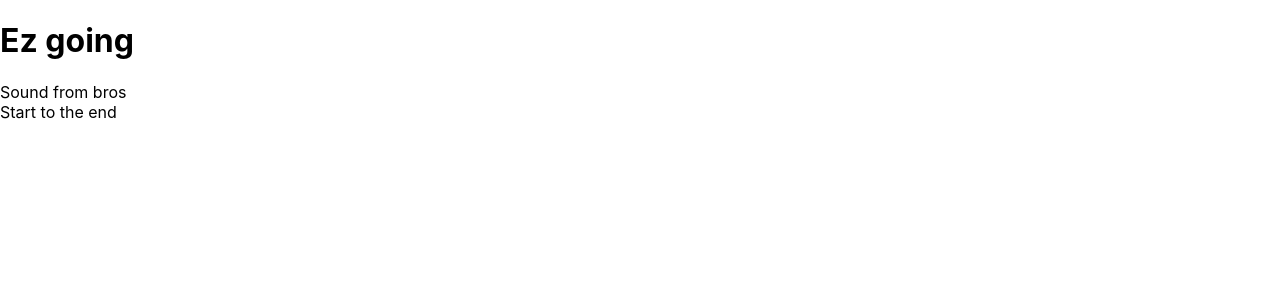
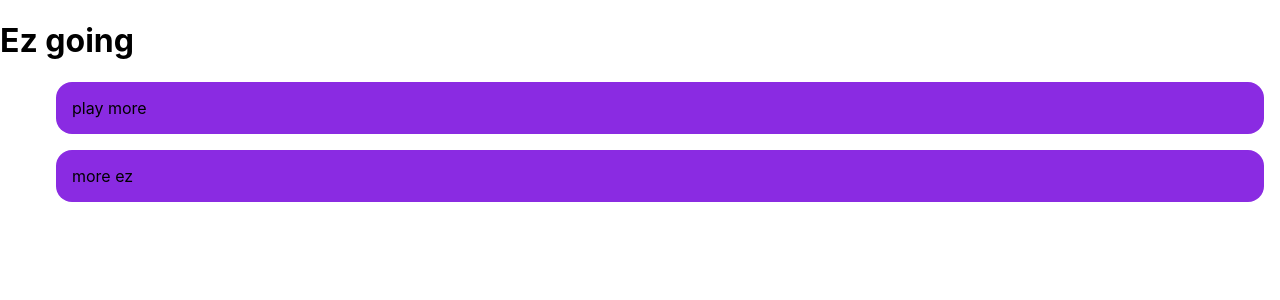
Before and after one commit to mmkclement/react, a React (Create React App) app: page / in a window 1280 px wide. Shown: the top 300 px of the page. Built offline with nearby package versions, Linux system fonts and the light colour scheme.

Commit message:
module.css

```diff
--- a/package.json
+++ b/package.json
@@ -6,6 +6,7 @@
     "@testing-library/jest-dom": "^5.16.5",
     "@testing-library/react": "^13.4.0",
     "@testing-library/user-event": "^13.5.0",
+    "classnames": "^2.3.2",
     "react": "^18.2.0",
     "react-dom": "^18.2.0",
     "react-scripts": "5.0.1",
--- a/src/App.jsx
+++ b/src/App.jsx
@@ -1,5 +1,5 @@
 import React from 'react';
-import Todos from './components/Todos/todos';
+import Todos from './components/Todos/Todos';
 
 function App() {
 return <Todos title = "Ez going" />;
--- /dev/null
+++ b/src/components/TodoItem/Todoitem.module.css
@@ -0,0 +1,9 @@
+.todoitem {
+  background: blueviolet;
+  list-style: none;
+  color: black;
+  margin: 1rem;
+  padding: 1rem;
+  border-radius: 1rem;
+  font-size: 16px;
+}
--- a/src/components/TodoItem/todoitem.jsx
+++ b/src/components/TodoItem/todoitem.jsx
@@ -1,5 +1,8 @@
-import React from "react";
+import React from 'react';
+import classes from './Todoitem.module.css';
 
-const Todoitem = (props) => <div>{props.title} </div>;
-
+const Todoitem = props =>
+  {
+  return <li className={classes.todoitem}>{props.title}</li>;
+  };
 export default Todoitem;
--- a/src/components/Todos/todos.jsx
+++ b/src/components/Todos/todos.jsx
@@ -1,11 +1,35 @@
-import React from "react";
-import TodoItem from "../TodoItem/todoitem";
-const Todos = (props) => (
-  <div>
-    <h1>{props.title}</h1>
-    <TodoItem title= "Sound from bros" />
-    <TodoItem  title = "Start to the end "/>
-  </div>
-);
+import React, { Component } from "react";
+import TodoItem from "../TodoItem/Todoitem";
+
+class Todos extends Component {
+  constructor(props) {
+    super(props);
+    this.state = {
+      todos: [
+        {
+          id: 1,
+          title: "play more",
+        },
+        {
+          id: 2,
+          title: "more ez",
+        },
+      ],
+    };
+  }
+
+  render = () => {
+    return (
+      <div>
+        <h1>{this.props.title}</h1>
+        <ul>
+          {this.state.todos.map((todo) => (
+            <TodoItem title={todo.title} />
+          ))}
+        </ul>
+      </div>
+    );
+  };
+}
 
 export default Todos;
```
Also changed, not shown: 1 other file (tests, documents, lock files or other folders).
